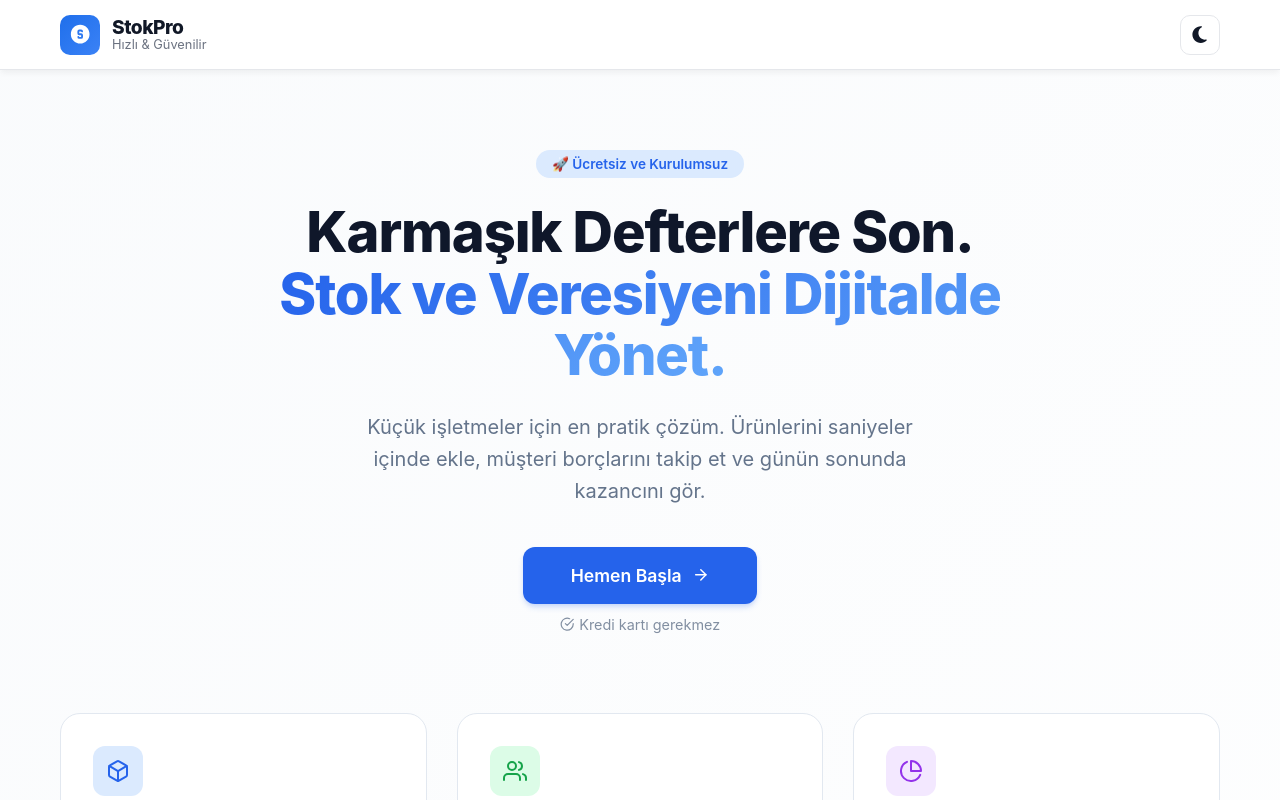
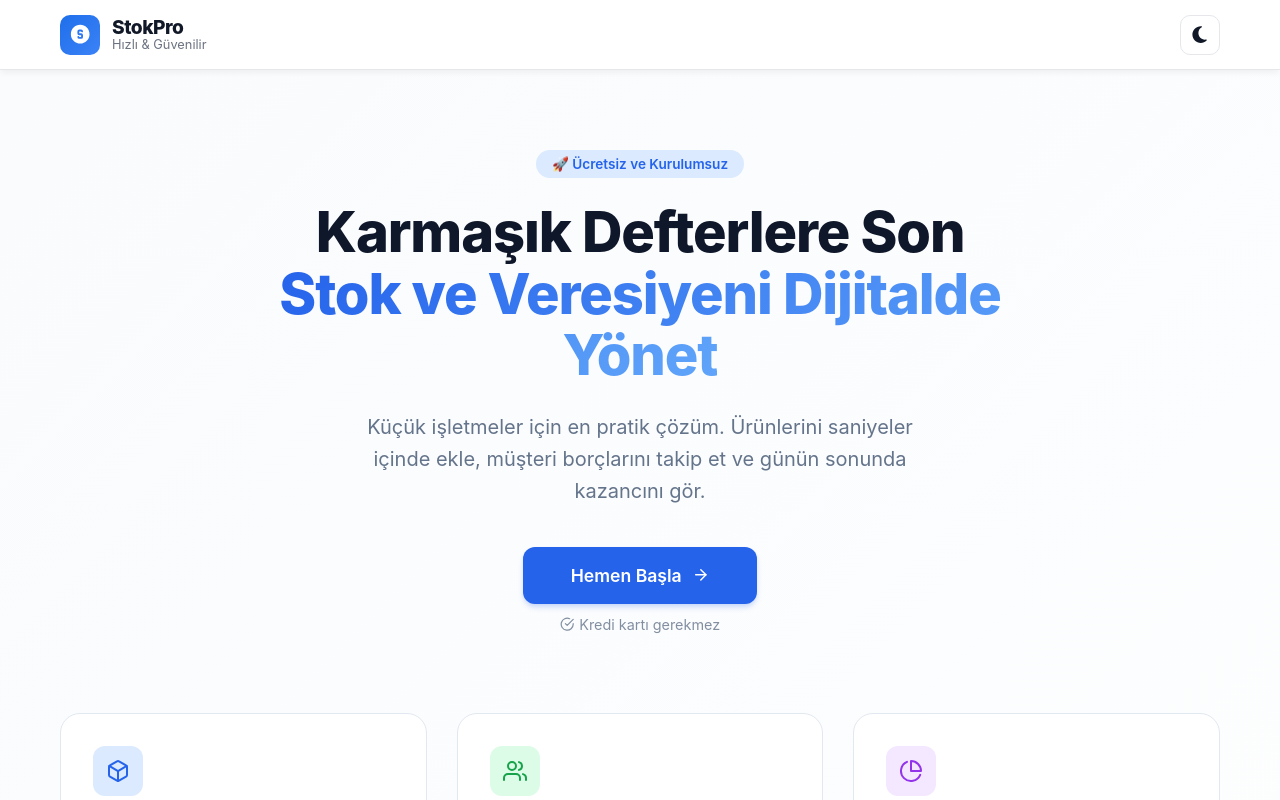
Before and after one commit to Bedirhan3428/stokpro, a React (Create React App) app: page / in a window 1280 px wide. Shown: the top 800 px of the page. Built offline with nearby package versions, Linux system fonts and the light colour scheme; no server answers.

Commit message:
Update Home.js

```diff
--- a/src/components/Home.js
+++ b/src/components/Home.js
@@ -24,8 +24,8 @@ export default function Home() {
         {!user && <div className="badge">🚀 Ücretsiz ve Kurulumsuz</div>}
 
         <h1 className="hero-title">
-          Karmaşık Defterlere Son. <br />
-          <span className="highlight">Stok ve Veresiyeni Dijitalde Yönet.</span>
+          Karmaşık Defterlere Son <br />
+          <span className="highlight">Stok ve Veresiyeni Dijitalde Yönet</span>
         </h1>
 
         <p className="hero-description">
```
